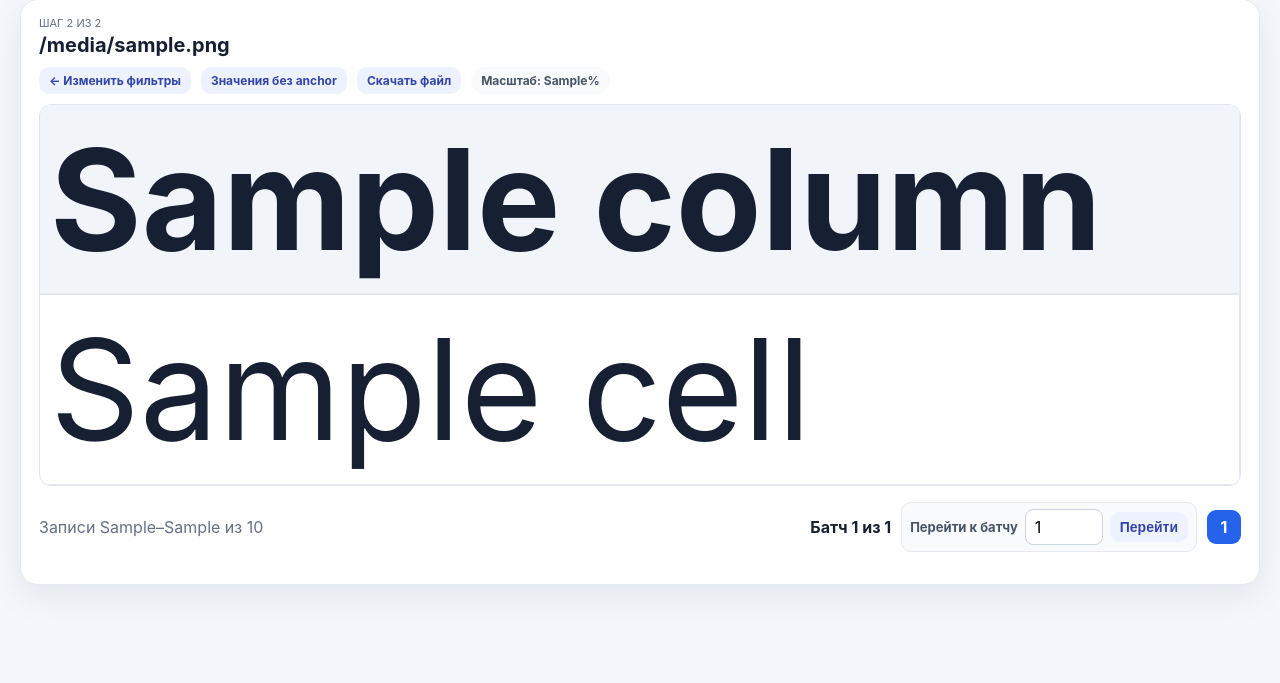
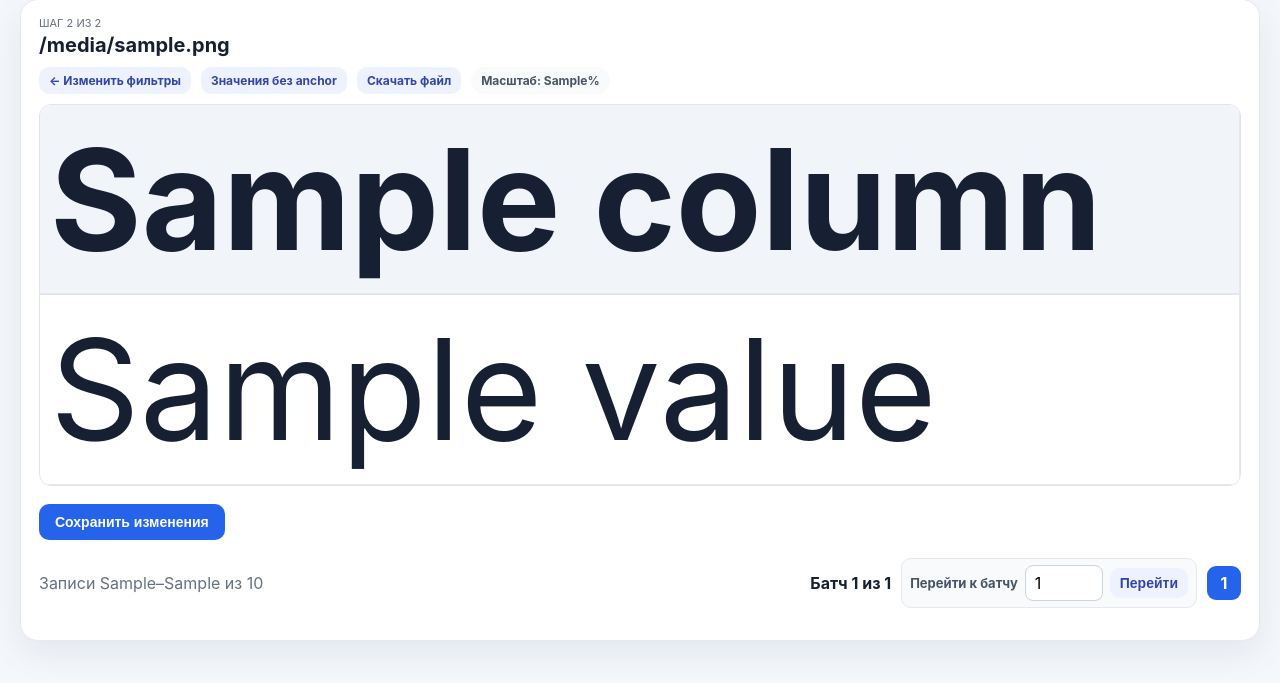
Before and after one commit to kudryavcevalexandr/asexel, a Flask app: template templates/table.html in a window 1280 px wide. Shown: the part 43-726 px from the top of the page. Run offline with Flask 3, Linux system fonts and the light colour scheme; the template is opened without the code that fills it: most values are stand-ins (such as "Sample title", 1, 10 or a date in 2020).

Commit message:
Remove manual boolean format settings

```diff
--- a/app.py
+++ b/app.py
@@ -23,13 +23,15 @@
 FALSE_VALUES = {"false", "0", "no", "n", "нет", "ложь"}
 
 
-def format_boolean_value(value: str) -> str:
+def boolean_checkbox_values(value: str) -> tuple[bool, str, str] | None:
     normalized = str(value).strip().lower()
     if normalized in TRUE_VALUES:
-        return "Истина"
+        false_value = "0" if normalized == "1" else "Ложь" if normalized == "истина" else "False"
+        return True, value, false_value
     if normalized in FALSE_VALUES:
-        return "Ложь"
-    return value
+        true_value = "1" if normalized == "0" else "Истина" if normalized == "ложь" else "True"
+        return False, true_value, value
+    return None
 
 
 def parse_anchor_filter(raw: str) -> list[str]:
@@ -135,14 +137,10 @@
             frame = frame[frame[anchor_column].astype(str).str.strip().isin(anchors)]
         requested_columns = request.args.getlist("columns")
         visible = [column for column in frame.columns if column in requested_columns] if requested_columns else frame.columns.tolist()
-        requested_boolean_columns = request.args.getlist("boolean_columns")
-        boolean_columns = [column for column in visible if column in requested_boolean_columns]
         if without_anchor:
             visible = [column for column in visible if "anchor" not in column.lower()]
-            boolean_columns = [column for column in boolean_columns if column in visible]
+        column_indexes = {column: int(frame.columns.get_loc(column)) for column in visible}
         frame = frame.loc[:, visible]
-        for column in boolean_columns:
-            frame[column] = frame[column].map(format_boolean_value)
         batch_size = max(1, min(int(request.args.get("batch_size", DEFAULT_BATCH_SIZE)), MAX_BATCH_SIZE))
         page = max(1, int(request.args.get("page", 1)))
         table_scale = max(MIN_TABLE_SCALE, min(int(request.args.get("table_scale", DEFAULT_TABLE_SCALE)), MAX_TABLE_SCALE))
@@ -156,14 +154,28 @@
     pages = max(1, (total + batch_size - 1) // batch_size)
     page = min(page, pages)
     offset = (page - 1) * batch_size
-    rows = frame.iloc[offset:offset + batch_size].values.tolist()
+    rows = []
+    for row_index, row in frame.iloc[offset:offset + batch_size].iterrows():
+        cells = []
+        for column, value in row.items():
+            boolean_values = boolean_checkbox_values(value)
+            cells.append({
+                "value": value,
+                "column": column,
+                "column_index": column_indexes[column],
+                "is_boolean": boolean_values is not None,
+                "checked": boolean_values[0] if boolean_values else False,
+                "true_value": boolean_values[1] if boolean_values else "",
+                "false_value": boolean_values[2] if boolean_values else "",
+            })
+        rows.append({"index": int(row_index), "cells": cells})
     def page_url(number):
         endpoint = "table_anchors" if anchor_filter else "table_without_anchor" if without_anchor else "table"
-        return url_for(endpoint, sheet=sheet, columns=visible, boolean_columns=boolean_columns, batch_size=batch_size, table_scale=table_scale, transition=request.args.get("transition", ""), anchors=request.args.get("anchors", "") if anchor_filter else None, page=number)
+        return url_for(endpoint, sheet=sheet, columns=visible, batch_size=batch_size, table_scale=table_scale, transition=request.args.get("transition", ""), anchors=request.args.get("anchors", "") if anchor_filter else None, page=number)
     editor_url = url_for("editor", sheet=sheet)
     without_anchor_url = None
     if not without_anchor:
-        without_anchor_url = url_for("table_without_anchor", sheet=sheet, columns=visible, boolean_columns=boolean_columns, batch_size=batch_size, table_scale=table_scale, transition=request.args.get("transition", ""), page=page)
+        without_anchor_url = url_for("table_without_anchor", sheet=sheet, columns=visible, batch_size=batch_size, table_scale=table_scale, transition=request.args.get("transition", ""), page=page)
 
     pagination_pages = []
     for number in range(1, pages + 1):
@@ -173,7 +185,7 @@
             pagination_pages.append("…")
 
     table_endpoint = "table_anchors" if anchor_filter else "table_without_anchor" if without_anchor else "table"
-    return render_template("table.html", filename=path.name.split("_", 1)[1], sheet=sheet, columns=visible, boolean_columns=boolean_columns, rows=rows, page=page, pages=pages, total=total, range_start=offset + 1 if total else 0, range_end=min(offset + batch_size, total), batch_size=batch_size, page_url=page_url, pagination_pages=pagination_pages, table_scale=table_scale, transition=request.args.get("transition") == "true", editor_url=editor_url, without_anchor=without_anchor, without_anchor_url=without_anchor_url, table_endpoint=table_endpoint, anchor_filter=anchor_filter, anchors=request.args.get("anchors", ""))
+    return render_template("table.html", filename=path.name.split("_", 1)[1], sheet=sheet, columns=visible, rows=rows, page=page, pages=pages, total=total, range_start=offset + 1 if total else 0, range_end=min(offset + batch_size, total), batch_size=batch_size, page_url=page_url, pagination_pages=pagination_pages, table_scale=table_scale, transition=request.args.get("transition") == "true", editor_url=editor_url, without_anchor=without_anchor, without_anchor_url=without_anchor_url, table_endpoint=table_endpoint, anchor_filter=anchor_filter, anchors=request.args.get("anchors", ""))
 
 
 @app.get("/table")
@@ -202,11 +214,19 @@
         if sheet not in books:
             raise ValueError("Лист не найден")
         frame = books[sheet]
+        pending_boolean_updates = {}
         for key, value in request.form.items():
-            if not key.startswith("cell_"):
-                continue
-            _, row, col = key.split("_")
-            frame.iat[int(row), int(col)] = value
+            if key.startswith("bool_false_"):
+                _, _, row, col = key.split("_")
+                pending_boolean_updates[(int(row), int(col))] = value
+            elif key.startswith("bool_"):
+                _, row, col = key.split("_")
+                pending_boolean_updates[(int(row), int(col))] = value
+            elif key.startswith("cell_"):
+                _, row, col = key.split("_")
+                frame.iat[int(row), int(col)] = value
+        for (row, col), value in pending_boolean_updates.items():
+            frame.iat[row, col] = value
         books[sheet] = frame
         with pd.ExcelWriter(path, engine="openpyxl") as writer:
             for name, frame in books.items():
--- a/static/styles.css
+++ b/static/styles.css
@@ -50,7 +50,6 @@
 h1{margin-top:0}
 input[type=file]{max-width:100%}
 
-.small-note{font-size:13px}
-.boolean-columns-grid{max-height:220px}
-.column-check.is-disabled{opacity:.5;background:#f1f5f9}
-.column-check.is-disabled span{text-decoration:line-through}
+.boolean-cell{display:inline-flex;align-items:center;justify-content:center;min-width:28px;min-height:28px;cursor:pointer}
+.boolean-cell input{width:18px;height:18px;margin:0;cursor:pointer}
+.sr-only{position:absolute;width:1px;height:1px;padding:0;margin:-1px;overflow:hidden;clip:rect(0,0,0,0);white-space:nowrap;border:0}
--- a/templates/table.html
+++ b/templates/table.html
@@ -5,7 +5,13 @@
   <p class="muted table-step">ШАГ 2 ИЗ 2</p><h1 class="table-title">{{ filename }}{% if without_anchor %} — без anchor{% elif anchor_filter %} — anchors{% endif %}</h1>
   {% for message in get_flashed_messages() %}<div class="notice">{{ message }}</div>{% endfor %}
   <div class="actions table-actions"><a class="btn secondary" href="{{ editor_url }}">← Изменить фильтры</a>{% if without_anchor_url %}<a class="btn secondary" href="{{ without_anchor_url }}">Значения без anchor</a>{% endif %}<a class="btn secondary" href="{{ url_for('download') }}">Скачать файл</a><span class="scale-badge">Масштаб: {{ table_scale }}%</span></div>
-  <div class="table-box"><table style="--table-scale: {{ table_scale / 100 }};"><thead><tr>{% for col in columns %}<th class="{% if loop.first %}first-column{% endif %}{% if col|string|lower == 'name_fixed' %} long-column{% endif %}">{{ col }}</th>{% endfor %}</tr></thead><tbody>{% for row in rows %}<tr>{% for cell in row %}<td class="{% if loop.first %}first-column{% endif %}{% if columns[loop.index0]|string|lower == 'name_fixed' %} long-column{% endif %}">{{ cell }}</td>{% endfor %}</tr>{% endfor %}</tbody></table></div>
+  <form method="post" action="{{ url_for('save_changes') }}">
+    <input type="hidden" name="sheet" value="{{ sheet }}">
+    <input type="hidden" name="page" value="{{ page }}">
+    {% if transition %}<input type="hidden" name="transition" value="true">{% endif %}
+    <div class="table-box"><table style="--table-scale: {{ table_scale / 100 }};"><thead><tr>{% for col in columns %}<th class="{% if loop.first %}first-column{% endif %}{% if col|string|lower == 'name_fixed' %} long-column{% endif %}">{{ col }}</th>{% endfor %}</tr></thead><tbody>{% for row in rows %}<tr>{% for cell in row.cells %}<td class="{% if loop.first %}first-column{% endif %}{% if columns[loop.index0]|string|lower == 'name_fixed' %} long-column{% endif %}">{% if cell.is_boolean %}<input type="hidden" name="bool_false_{{ row.index }}_{{ cell.column_index }}" value="{{ cell.false_value }}"><label class="boolean-cell"><input type="checkbox" name="bool_{{ row.index }}_{{ cell.column_index }}" value="{{ cell.true_value }}" {% if cell.checked %}checked{% endif %}><span class="sr-only">{{ cell.value }}</span></label>{% else %}{{ cell.value }}{% endif %}</td>{% endfor %}</tr>{% endfor %}</tbody></table></div>
+    <div class="actions"><button class="btn" type="submit">Сохранить изменения</button></div>
+  </form>
   <div class="pagination">
     <span class="muted">Записи {{ range_start }}–{{ range_end }} из {{ total }}</span>
     {% if page > 1 %}<a class="btn secondary" href="{{ page_url(page-1) }}">← Назад</a>{% endif %}
@@ -13,7 +19,6 @@
     <form class="batch-jump" method="get" action="{{ url_for(table_endpoint) }}">
       <input type="hidden" name="sheet" value="{{ sheet }}">
       {% for column in columns %}<input type="hidden" name="columns" value="{{ column }}">{% endfor %}
-      {% for column in boolean_columns %}<input type="hidden" name="boolean_columns" value="{{ column }}">{% endfor %}
       <input type="hidden" name="batch_size" value="{{ batch_size }}">
       <input type="hidden" name="table_scale" value="{{ table_scale }}">
       {% if transition %}<input type="hidden" name="transition" value="true">{% endif %}
```
Also changed, not shown: templates/editor.html (+0 -20 lines).
